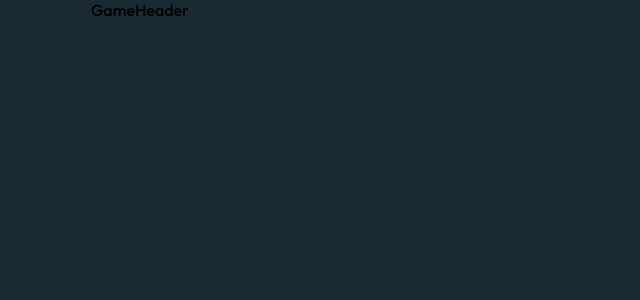
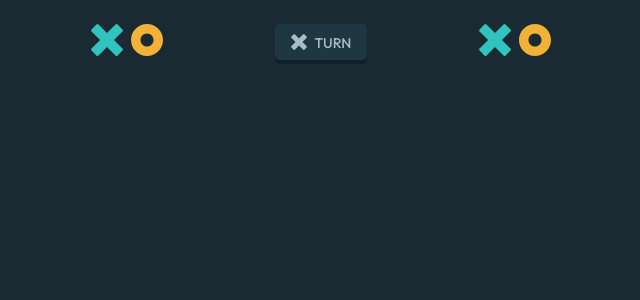
Before and after one commit to kylelamse/tic-tac-toe, a React (Create React App) app: page / in a window 1280 px wide. Shown: the top 300 px of the page, without its empty margins (319-959 px from the left). Built offline with nearby package versions, Linux system fonts and the light colour scheme.

Commit message:
Implement turn status

```diff
--- a/src/components/Button.tsx
+++ b/src/components/Button.tsx
@@ -4,7 +4,7 @@ import "./Button.scss";
 
 type variants = "primary" | "secondary";
 type Props = {
-    children: string;
+    children: React.ReactNode | string;
     variant?: variants;
 };
 
--- a/src/components/GamePiece.scss
+++ b/src/components/GamePiece.scss
@@ -5,6 +5,8 @@
 }
 
 .game_piece_large {
+    max-width: 2.5em;
+    max-height: 2.5em;
 }
 
 .game_piece_medium {
@@ -13,4 +15,6 @@
 }
 
 .game_piece_small {
+    max-width: 1em;
+    max-height: 1em;
 }
--- /dev/null
+++ b/src/components/TurnStatus.scss
@@ -0,0 +1,11 @@
+@use "styles/colors";
+
+.turn_status {
+    display: flex;
+    flex-direction: row;
+    gap: 0.5em;
+    background-color: colors.$semi_dark_navy;
+    border-radius: 0.3125em;
+    padding: 0.625em 1em 0.75em 1em;
+    box-shadow: inset 0 -0.25em 0 colors.$semi_dark_navy_drop_shadow;
+}
--- /dev/null
+++ b/src/components/TurnStatus.tsx
@@ -0,0 +1,20 @@
+import React from "react";
+import GamePiece from "./GamePiece";
+import "./TurnStatus.scss";
+import Typograpy from "./Typography";
+
+type players = "X" | "O";
+type Props = {
+    currentPlayer: players;
+};
+
+const TurnStatus = ({ currentPlayer }: Props) => {
+    return (
+        <div className="turn_status">
+            <GamePiece type={currentPlayer} size="Small" color="silver" />
+            <Typograpy variant="body">Turn</Typograpy>
+        </div>
+    );
+};
+
+export default TurnStatus;
--- a/src/components/Typography.tsx
+++ b/src/components/Typography.tsx
@@ -8,7 +8,7 @@ type variants = "large" | "medium" | "small" | "extrasmall" | "body";
 type opacities = "half";
 
 type Props = {
-    children: string;
+    children: React.ReactNode;
     variant: variants;
     opacity?: opacities;
     color?: colors;
--- a/src/pages/Game/Game.scss
+++ b/src/pages/Game/Game.scss
@@ -0,0 +1,3 @@
+.game-container {
+    margin-top: 1.5em;
+}
--- a/src/pages/Game/Game.tsx
+++ b/src/pages/Game/Game.tsx
@@ -6,7 +6,7 @@ type Props = {};
 
 const Game = (props: Props) => {
     return (
-        <div>
+        <div className="game-container">
             <GameHeader />
         </div>
     );
--- a/src/pages/Game/GameHeader.scss
+++ b/src/pages/Game/GameHeader.scss
@@ -0,0 +1,5 @@
+.game-header {
+    display: flex;
+    flex-direction: row;
+    justify-content: space-between;
+}
--- a/src/pages/Game/GameHeader.tsx
+++ b/src/pages/Game/GameHeader.tsx
@@ -1,10 +1,18 @@
+import TurnStatus from "components/TurnStatus";
+import Logo from "components/Logo";
 import React from "react";
 import "./GameHeader.scss";
 
 type Props = {};
 
 const GameHeader = (props: Props) => {
-    return <div>GameHeader</div>;
+    return (
+        <div className="game-header">
+            <Logo />
+            <TurnStatus currentPlayer="X" />
+            <Logo />
+        </div>
+    );
 };
 
 export default GameHeader;
```
